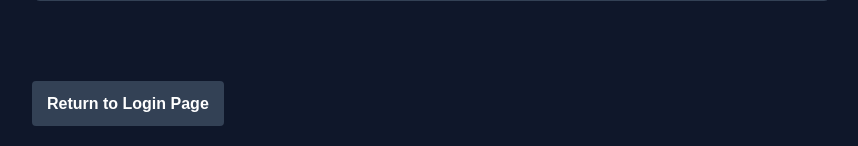
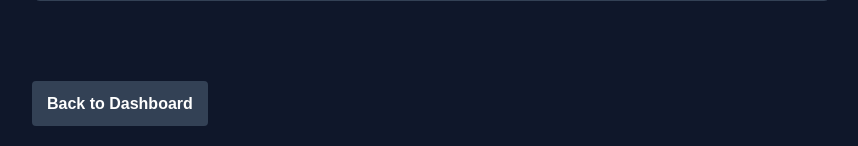
Before and after one commit to DaSonOfPoseidon/BrowseShield, a Flask app: page /wiki in a window 1280 px wide. Shown: the part 2833-2979 px from the top of the page, without its empty margins (208-1066 px from the left). Run offline with Flask 3, Linux system fonts and the light colour scheme.

Commit message:
Added back to dashboard button

```diff
--- a/Portal/templates/wiki.html
+++ b/Portal/templates/wiki.html
@@ -160,7 +160,7 @@
         </div>
     </section>
 
-    <a href="/" class="back-link">Return to Login Page</a>
+    <a href="/dashboard" class="back-link">Back to Dashboard</a>
 
     <script>
         const passInput = document.getElementById('passInput');
```
